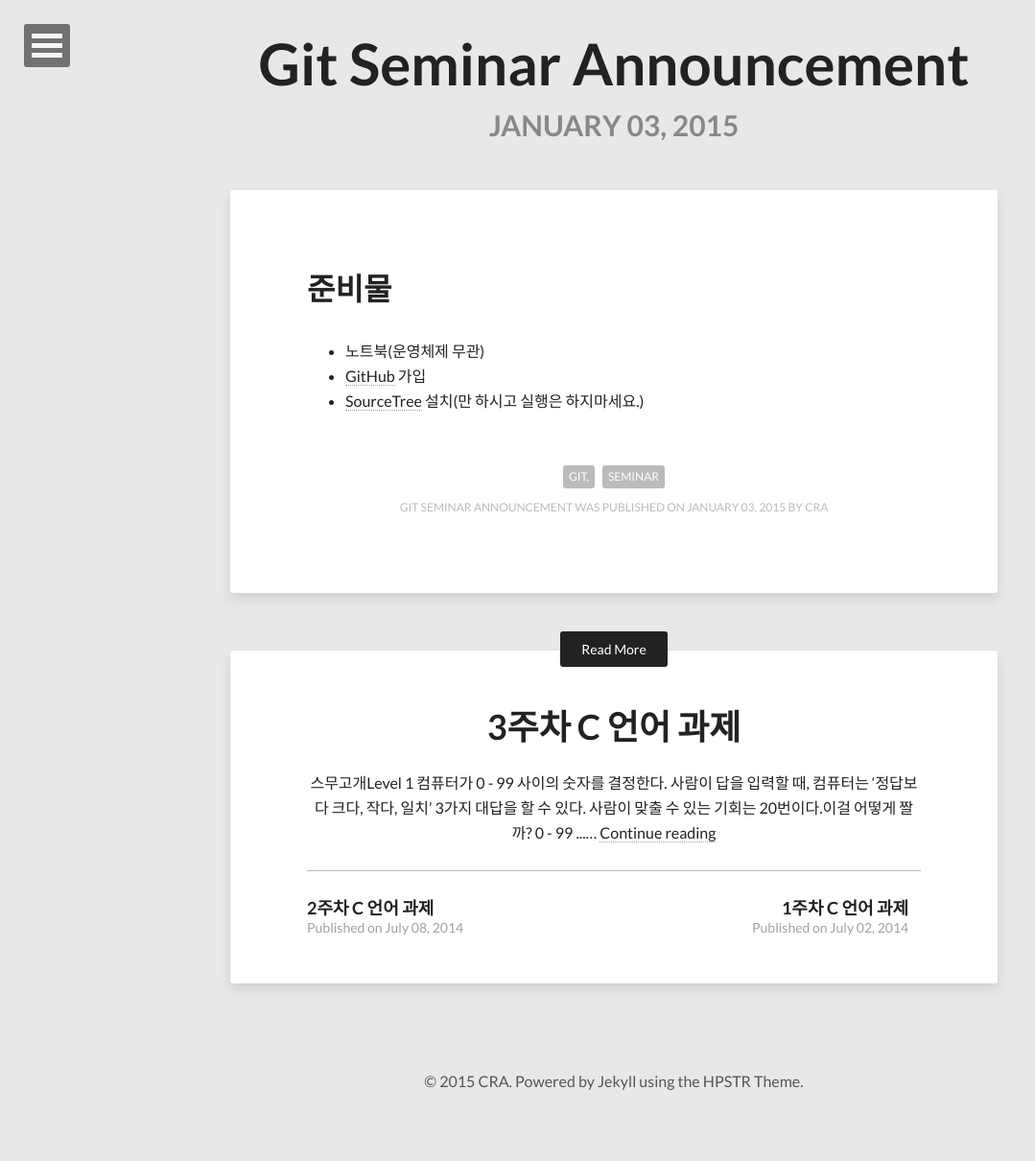
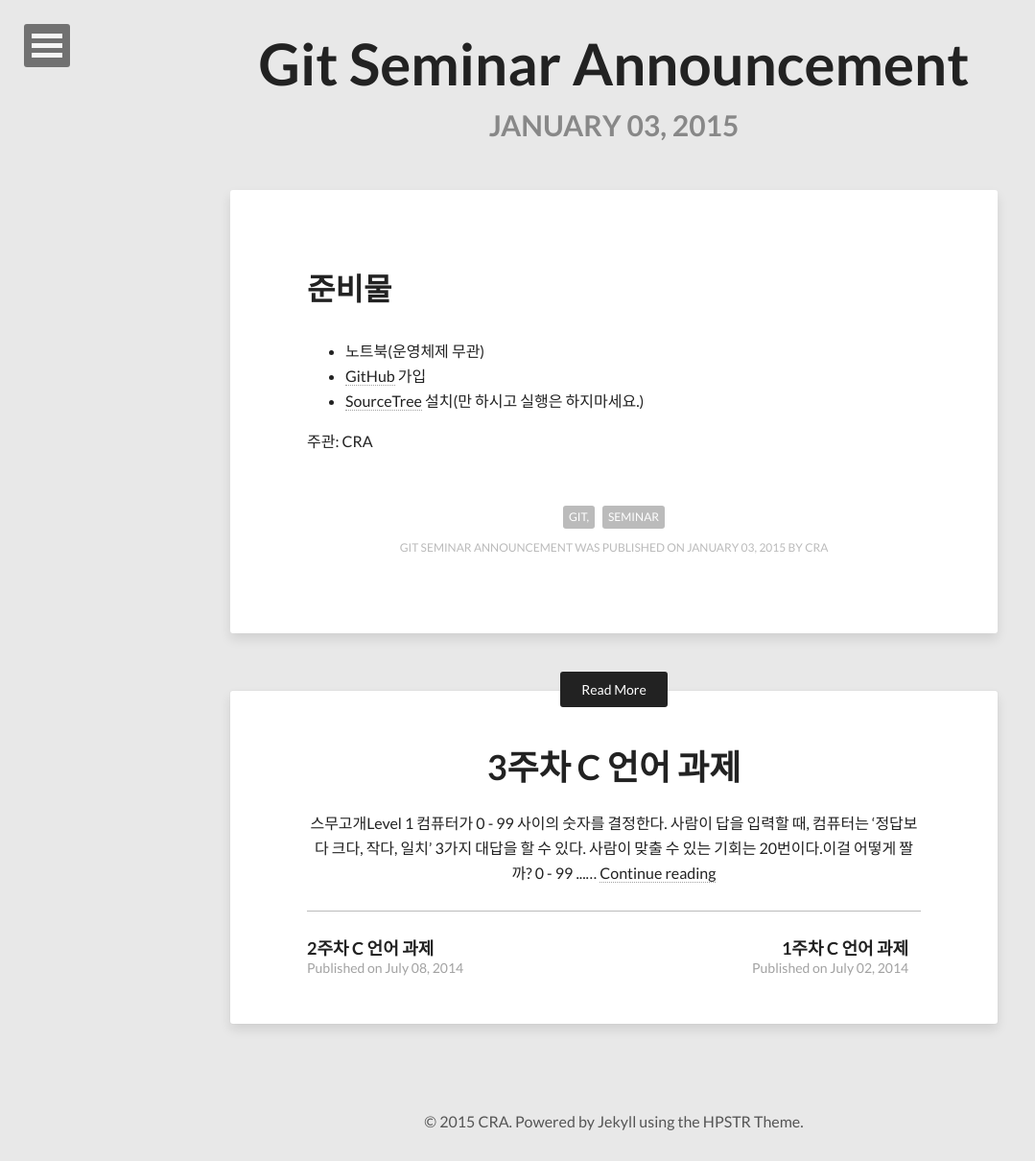
Before and after one commit to cra16/cra16.github.io, a Jekyll site: the page built from _posts/2015-01-03-Git-Seminar-Announcement.md, in a window 1280 px wide. Shown: the whole page at 96% size, without its empty margins (0-1079 px from the left). Built offline with Jekyll 4.4.1, drawn with Linux system fonts in a browser that asks for light colours; nearby versions of some CDN libraries; comment, search, counter and statistics services are not loaded; before the commit the page ends 1168 px from its top, so only the background shows below that.

Commit message:
Updated 2015-01-03-Git-Seminar-Announcement.md

```diff
--- a/_posts/2015-01-03-Git-Seminar-Announcement.md
+++ b/_posts/2015-01-03-Git-Seminar-Announcement.md
@@ -1,10 +1,14 @@
 ---
 layout: post
 title: Git Seminar Announcement
-tags: git, seminar
+tags: "git, seminar"
+published: true
 ---
+
 # 준비물
 
 - 노트북(운영체제 무관)
 - [GitHub](https://github.com/) 가입
 - [SourceTree](http://www.sourcetreeapp.com/) 설치(만 하시고 실행은 하지마세요.)
+
+주관: CRA
```
